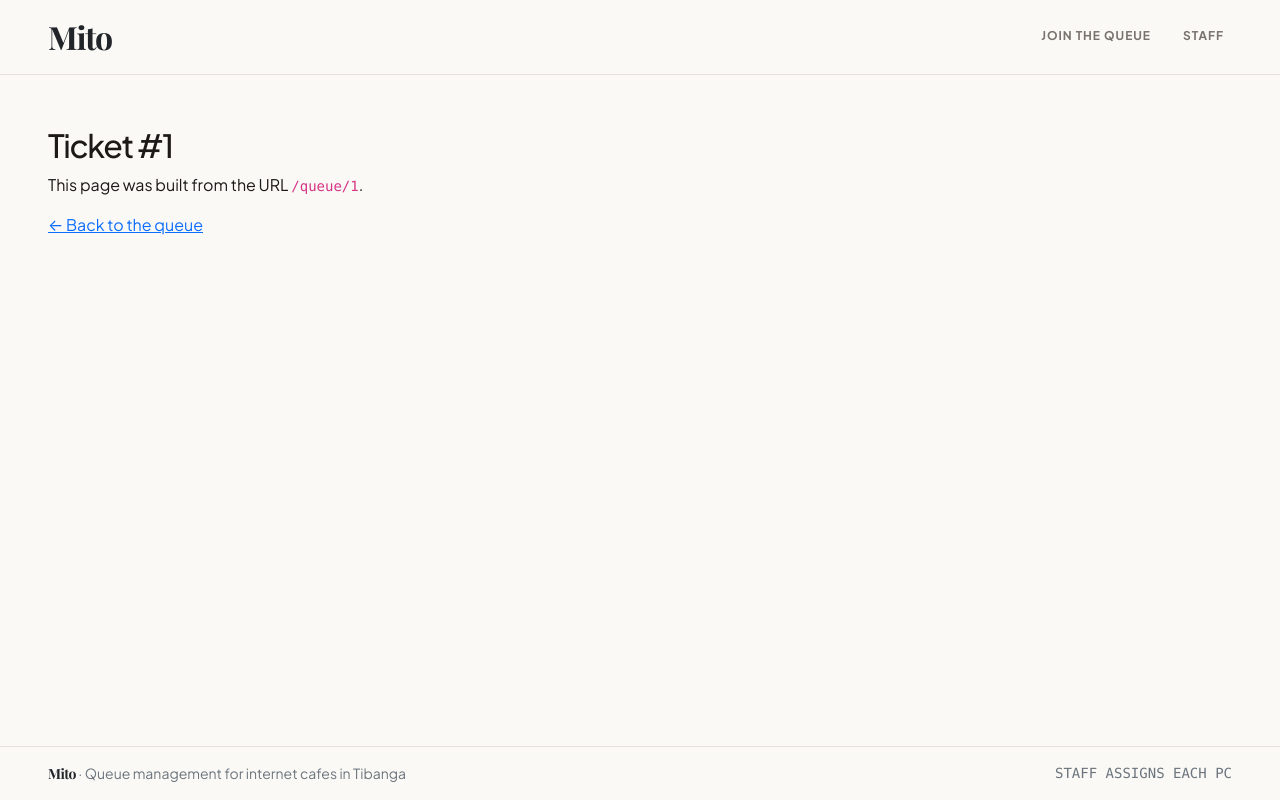
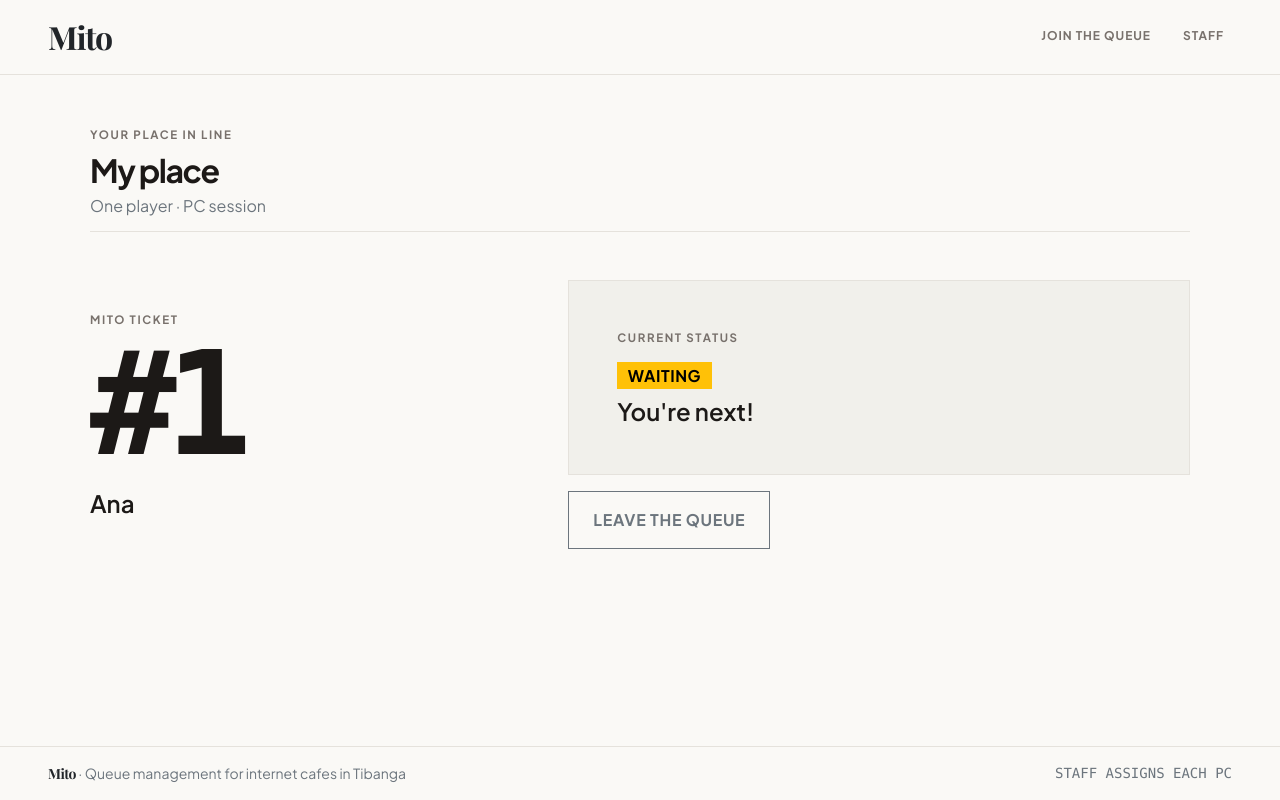
Before and after one commit to calvynddb/ccc181, a Flask app: page /queue/1 in a window 1280 px wide. Run offline with Flask 3, Linux system fonts and the light colour scheme.

Commit message:
Add Mito ticket status and position (#1)

```diff
--- a/app.py
+++ b/app.py
@@ -127,7 +127,49 @@ def staff_dashboard():
 
 @app.route("/queue/<int:ticket_id>")
 def ticket(ticket_id):
-    return render_template("ticket.html", ticket_id=ticket_id)
+    current_ticket = next(
+        (ticket for ticket in TICKETS if ticket["number"] == ticket_id), None
+    )
+    if current_ticket is None:
+        abort(404)
+
+    ahead = sum(
+        1
+        for other in TICKETS
+        if other["service_id"] == current_ticket["service_id"]
+        and other["status"] == "waiting"
+        and other["number"] < current_ticket["number"]
+    )
+    service = next(
+        service for service in SERVICES if service["id"] == current_ticket["service_id"]
+    )
+    return render_template(
+        "ticket.html",
+        ticket=current_ticket,
+        service=service,
+        ahead=ahead,
+        status_classes={
+            "waiting": "text-bg-warning",
+            "called": "text-bg-success",
+            "served": "text-bg-secondary",
+            "no-show": "text-bg-danger",
+        },
+    )
+
+
+@app.post("/queue/<int:ticket_id>/leave")
+def leave_queue(ticket_id):
+    current_ticket = next(
+        (ticket for ticket in TICKETS if ticket["number"] == ticket_id), None
+    )
+    if current_ticket is None:
+        abort(404)
+    if current_ticket["status"] in ("waiting", "called"):
+        current_ticket["status"] = "no-show"
+        flash(f"Ticket #{ticket_id} has left the queue.", "info")
+    else:
+        flash(f"Ticket #{ticket_id} is already {current_ticket['status']}.", "info")
+    return redirect(url_for("index"))
 
 
 if __name__ == "__main__":
--- a/templates/ticket.html
+++ b/templates/ticket.html
@@ -1,9 +1,46 @@
 {% extends "base.html" %}
 
-{% block title %}Ticket #{{ ticket_id }} · Mito{% endblock %}
+{% block title %}My place · Ticket #{{ ticket.number }} · Mito{% endblock %}
 
 {% block content %}
-  <h2>Ticket #{{ ticket_id }}</h2>
-  <p>This page was built from the URL <code>/queue/{{ ticket_id }}</code>.</p>
-  <p><a href="{{ url_for('index') }}">&larr; Back to the queue</a></p>
+<section class="mx-auto" style="max-width: 1100px">
+  <header class="section-rule mb-4 mb-lg-5">
+    <p class="eyebrow mb-2">Your place in line</p>
+    <h1 class="h2 fw-bold mb-1">My place</h1>
+    <p class="text-secondary mb-0">One player · {{ service.name }}</p>
+  </header>
+
+  <div class="row g-4 g-lg-5 align-items-stretch">
+    <div class="col-12 col-lg-5 d-flex flex-column justify-content-center">
+      <p class="eyebrow mb-2">Mito ticket</p>
+      <p class="ticket-number font-mono fw-bold mb-3">#{{ ticket.number }}</p>
+      <p class="h4 fw-semibold mb-0">{{ ticket.nickname }}</p>
+    </div>
+    <div class="col-12 col-lg-7">
+      <div id="live-status" data-status-url="{{ url_for('ticket_status', ticket_id=ticket.number) }}"
+           aria-live="polite" aria-atomic="true" class="ticket-status-panel p-4 p-lg-5 mb-3">
+        <p class="eyebrow mb-3">Current status</p>
+          <p class="mb-2"><span class="visually-hidden">Status: </span>
+            <span id="ticket-status" class="badge {{ status_classes[ticket.status] }} fs-6">{{ ticket.status }}</span>
+          </p>
+          {% if ticket.status == "waiting" %}
+            <p id="ticket-position" data-status="waiting" data-ahead="{{ ahead }}" class="h4 fw-semibold mb-0">
+              {% if ahead == 0 %}You're next!{% else %}{{ ahead }} {{ 'person' if ahead == 1 else 'people' }} ahead of you{% endif %}
+            </p>
+          {% elif ticket.status == "called" %}
+            <p id="ticket-position" data-status="called" class="h4 fw-semibold mb-0">Your PC is ready{% if ticket.station_id %}: {{ ticket.station_id }}{% endif %}</p>
+          {% elif ticket.status == "served" %}
+            <p id="ticket-position" data-status="served" class="h4 fw-semibold mb-0">Your session has started{% if ticket.station_id %} at {{ ticket.station_id }}{% endif %}</p>
+          {% else %}
+            <p id="ticket-position" data-status="no-show" class="h4 fw-semibold mb-0">This ticket is no longer in the queue.</p>
+          {% endif %}
+      </div>
+        {% if ticket.status in ("waiting", "called") %}
+          <form id="leave-action" method="post" action="{{ url_for('leave_queue', ticket_id=ticket.number) }}">
+            <button class="btn btn-outline-secondary py-3 px-4" type="submit">Leave the queue</button>
+          </form>
+        {% endif %}
+    </div>
+  </div>
+</section>
 {% endblock %}
```
